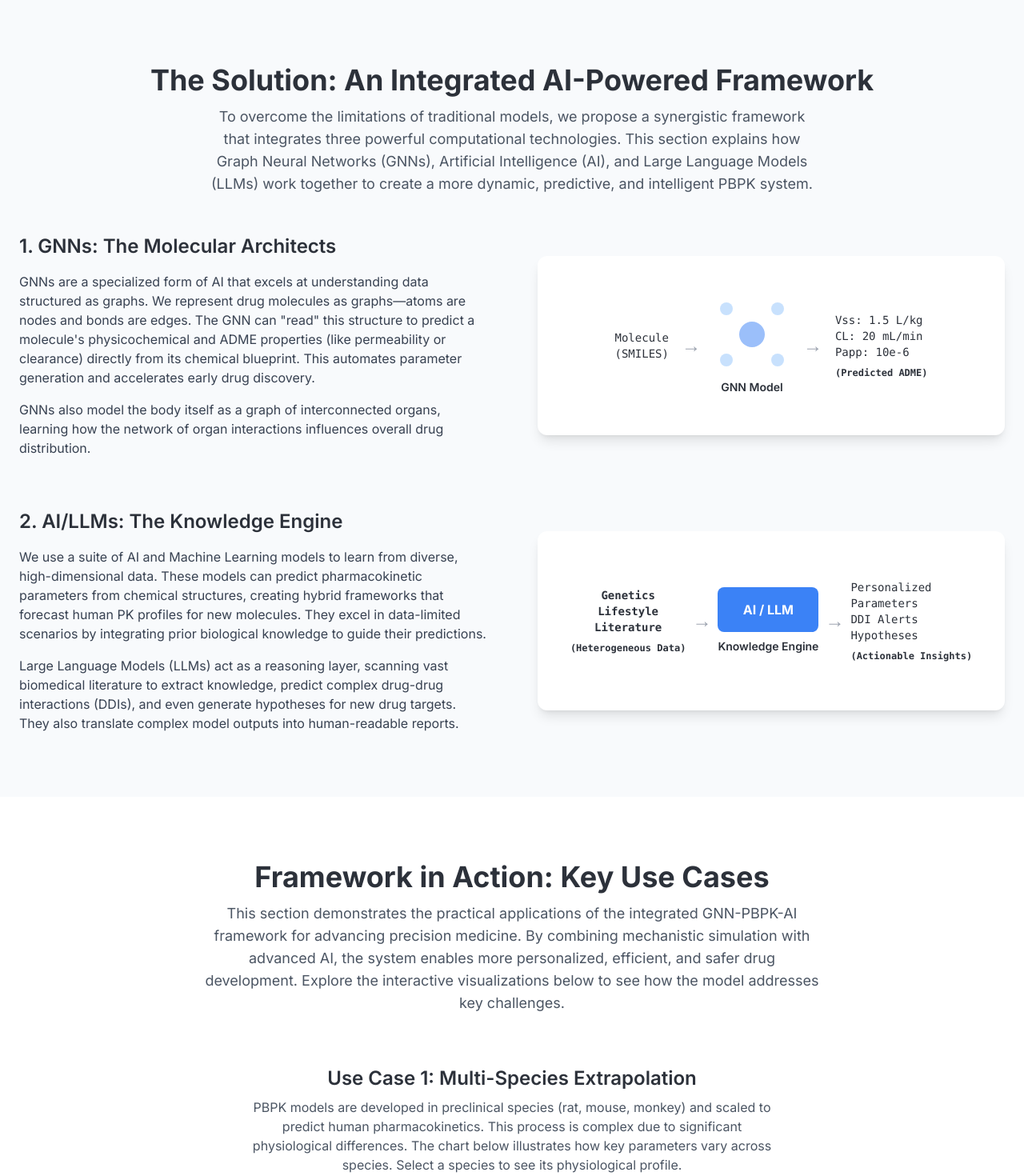
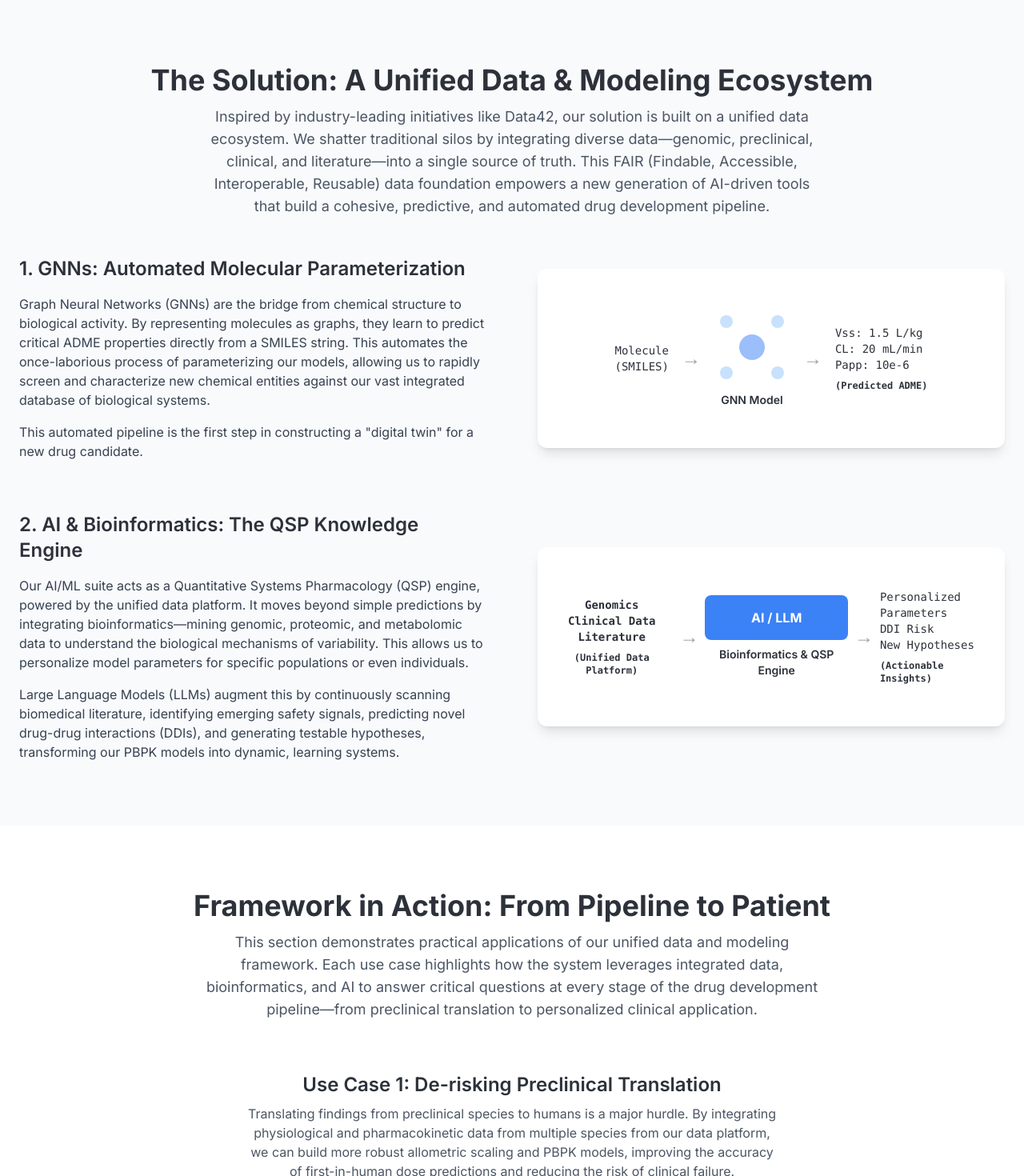
Before and after one commit to PriKalra/precision-med-narrative-framework, a React (Vite) app: page / in a window 1280 px wide. Shown: the part 2400-3870 px from the top of the page at 80% size. Built offline with nearby package versions, Linux system fonts and the light colour scheme.

Commit message:
Refactor: Integrate Data42 content and tell a story
Integrate Data42 content to create a narrative connecting data, automation, bioinformatics, PBPK, and QSP modeling for drug discovery.

```diff
--- a/src/components/sections/SolutionSection.tsx
+++ b/src/components/sections/SolutionSection.tsx
@@ -7,17 +7,17 @@ const SolutionSection: React.FC<{ id: string }> = ({ id }) => {
         <section id={id} className="py-20 min-h-screen">
             <div className="container mx-auto px-6">
                 <div className="text-center mb-12">
-                    <h2 className="text-3xl md:text-4xl font-bold mb-3">The Solution: An Integrated AI-Powered Framework</h2>
-                    <p className="text-lg text-gray-600 max-w-3xl mx-auto">To overcome the limitations of traditional models, we propose a synergistic framework that integrates three powerful computational technologies. This section explains how Graph Neural Networks (GNNs), Artificial Intelligence (AI), and Large Language Models (LLMs) work together to create a more dynamic, predictive, and intelligent PBPK system.</p>
+                    <h2 className="text-3xl md:text-4xl font-bold mb-3">The Solution: A Unified Data & Modeling Ecosystem</h2>
+                    <p className="text-lg text-gray-600 max-w-3xl mx-auto">Inspired by industry-leading initiatives like Data42, our solution is built on a unified data ecosystem. We shatter traditional silos by integrating diverse data—genomic, preclinical, clinical, and literature—into a single source of truth. This FAIR (Findable, Accessible, Interoperable, Reusable) data foundation empowers a new generation of AI-driven tools that build a cohesive, predictive, and automated drug development pipeline.</p>
                 </div>
 
                 <div className="space-y-16">
                     <FadeIn>
                         <div className="lg:grid lg:grid-cols-2 lg:gap-16 items-center">
                             <div>
-                                <h3 className="text-2xl font-semibold mb-4">1. GNNs: The Molecular Architects</h3>
-                                <p className="text-gray-700 mb-4">GNNs are a specialized form of AI that excels at understanding data structured as graphs. We represent drug molecules as graphs—atoms are nodes and bonds are edges. The GNN can "read" this structure to predict a molecule's physicochemical and ADME properties (like permeability or clearance) directly from its chemical blueprint. This automates parameter generation and accelerates early drug discovery.</p>
-                                <p className="text-gray-700">GNNs also model the body itself as a graph of interconnected organs, learning how the network of organ interactions influences overall drug distribution.</p>
+                                <h3 className="text-2xl font-semibold mb-4">1. GNNs: Automated Molecular Parameterization</h3>
+                                <p className="text-gray-700 mb-4">Graph Neural Networks (GNNs) are the bridge from chemical structure to biological activity. By representing molecules as graphs, they learn to predict critical ADME properties directly from a SMILES string. This automates the once-laborious process of parameterizing our models, allowing us to rapidly screen and characterize new chemical entities against our vast integrated database of biological systems.</p>
+                                <p className="text-gray-700">This automated pipeline is the first step in constructing a "digital twin" for a new drug candidate.</p>
                             </div>
                             <div className="mt-10 lg:mt-0 p-4 bg-white rounded-xl shadow-lg">
                                 <div className="flex items-center justify-center h-48 space-x-4">
@@ -49,29 +49,29 @@ const SolutionSection: React.FC<{ id: string }> = ({ id }) => {
                             <div className="mt-10 lg:mt-0 p-4 bg-white rounded-xl shadow-lg lg:order-last">
                                 <div className="flex items-center justify-center h-48 space-x-2 text-center">
                                     <div className="text-sm font-mono">
-                                        <p className="font-bold">Genetics</p>
-                                        <p className="font-bold">Lifestyle</p>
+                                        <p className="font-bold">Genomics</p>
+                                        <p className="font-bold">Clinical Data</p>
                                         <p className="font-bold">Literature</p>
-                                        <span className="text-xs font-semibold mt-2 block">(Heterogeneous Data)</span>
+                                        <span className="text-xs font-semibold mt-2 block">(Unified Data Platform)</span>
                                     </div>
                                     <span className="text-2xl text-gray-400">&rarr;</span>
                                     <div className="text-center">
                                         <div className="p-4 bg-blue-500 rounded-lg text-white font-bold">AI / LLM</div>
-                                        <span className="text-sm font-semibold mt-2 block">Knowledge Engine</span>
+                                        <span className="text-sm font-semibold mt-2 block">Bioinformatics & QSP Engine</span>
                                     </div>
                                     <span className="text-2xl text-gray-400">&rarr;</span>
                                     <div className="text-left text-sm font-mono">
                                         <p>Personalized<br/>Parameters</p>
-                                        <p>DDI Alerts</p>
-                                        <p>Hypotheses</p>
+                                        <p>DDI Risk</p>
+                                        <p>New Hypotheses</p>
                                         <span className="text-xs font-semibold mt-2 block">(Actionable Insights)</span>
                                     </div>
                                 </div>
                             </div>
                             <div className="lg:order-first">
-                                <h3 className="text-2xl font-semibold mb-4">2. AI/LLMs: The Knowledge Engine</h3>
-                                <p className="text-gray-700 mb-4">We use a suite of AI and Machine Learning models to learn from diverse, high-dimensional data. These models can predict pharmacokinetic parameters from chemical structures, creating hybrid frameworks that forecast human PK profiles for new molecules. They excel in data-limited scenarios by integrating prior biological knowledge to guide their predictions.</p>
-                                <p className="text-gray-700">Large Language Models (LLMs) act as a reasoning layer, scanning vast biomedical literature to extract knowledge, predict complex drug-drug interactions (DDIs), and even generate hypotheses for new drug targets. They also translate complex model outputs into human-readable reports.</p>
+                                <h3 className="text-2xl font-semibold mb-4">2. AI & Bioinformatics: The QSP Knowledge Engine</h3>
+                                <p className="text-gray-700 mb-4">Our AI/ML suite acts as a Quantitative Systems Pharmacology (QSP) engine, powered by the unified data platform. It moves beyond simple predictions by integrating bioinformatics—mining genomic, proteomic, and metabolomic data to understand the biological mechanisms of variability. This allows us to personalize model parameters for specific populations or even individuals.</p>
+                                <p className="text-gray-700">Large Language Models (LLMs) augment this by continuously scanning biomedical literature, identifying emerging safety signals, predicting novel drug-drug interactions (DDIs), and generating testable hypotheses, transforming our PBPK models into dynamic, learning systems.</p>
                             </div>
                         </div>
                     </FadeIn>
--- a/src/components/sections/UseCasesSection.tsx
+++ b/src/components/sections/UseCasesSection.tsx
@@ -1,3 +1,4 @@
+
 import React from 'react';
 import FadeIn from '../ui/FadeIn';
 import SpeciesComparisonChart from '../use-cases/SpeciesComparisonChart';
@@ -11,34 +12,34 @@ const UseCasesSection: React.FC<{ id: string }> = ({ id }) => {
         <section id={id} className="py-20 min-h-screen bg-white">
             <div className="container mx-auto px-6">
                 <div className="text-center mb-16">
-                    <h2 className="text-3xl md:text-4xl font-bold mb-3">Framework in Action: Key Use Cases</h2>
-                    <p className="text-lg text-gray-600 max-w-3xl mx-auto">This section demonstrates the practical applications of the integrated GNN-PBPK-AI framework for advancing precision medicine. By combining mechanistic simulation with advanced AI, the system enables more personalized, efficient, and safer drug development. Explore the interactive visualizations below to see how the model addresses key challenges.</p>
+                    <h2 className="text-3xl md:text-4xl font-bold mb-3">Framework in Action: From Pipeline to Patient</h2>
+                    <p className="text-lg text-gray-600 max-w-3xl mx-auto">This section demonstrates practical applications of our unified data and modeling framework. Each use case highlights how the system leverages integrated data, bioinformatics, and AI to answer critical questions at every stage of the drug development pipeline—from preclinical translation to personalized clinical application.</p>
                 </div>
 
                 <div className="space-y-20">
                     <FadeIn>
-                        <h3 className="text-2xl font-semibold mb-2 text-center">Use Case 1: Multi-Species Extrapolation</h3>
-                        <p className="text-gray-600 text-center max-w-2xl mx-auto mb-8">PBPK models are developed in preclinical species (rat, mouse, monkey) and scaled to predict human pharmacokinetics. This process is complex due to significant physiological differences. The chart below illustrates how key parameters vary across species. Select a species to see its physiological profile.</p>
+                        <h3 className="text-2xl font-semibold mb-2 text-center">Use Case 1: De-risking Preclinical Translation</h3>
+                        <p className="text-gray-600 text-center max-w-2xl mx-auto mb-8">Translating findings from preclinical species to humans is a major hurdle. By integrating physiological and pharmacokinetic data from multiple species from our data platform, we can build more robust allometric scaling and PBPK models, improving the accuracy of first-in-human dose predictions and reducing the risk of clinical failure.</p>
                         <SpeciesComparisonChart />
                     </FadeIn>
                     <FadeIn>
-                        <h3 className="text-2xl font-semibold mb-2 text-center">Use Case 2: Advanced Clearance Prediction & DDI Utilization</h3>
-                        <p className="text-gray-600 text-center max-w-2xl mx-auto mb-8">Accurate clearance prediction is vital but challenging. A key issue is the "microsome-hepatocyte disconnect," where lab tests using liver microsomes (HLM) often predict higher clearance than tests with whole hepatocytes (HH), the more physiologically relevant system. Our AI models help reconcile this discrepancy, directly impacting the accuracy of drug-drug interaction (DDI) predictions by providing a more reliable estimation of a drug's true intrinsic clearance.</p>
+                        <h3 className="text-2xl font-semibold mb-2 text-center">Use Case 2: AI-Enhanced IVIVE and Clearance Prediction</h3>
+                        <p className="text-gray-600 text-center max-w-2xl mx-auto mb-8">The "microsome-hepatocyte disconnect" exemplifies a classic *in vitro-in vivo* extrapolation (IVIVE) challenge. Our AI models resolve this by learning from a richer dataset that includes not just HLM/HH assays, but also relevant bioinformatics like transporter and enzyme expression data. This provides a more mechanistically sound intrinsic clearance value, directly improving DDI predictions.</p>
                         <ClearancePrediction />
                     </FadeIn>
                     <FadeIn>
-                        <h3 className="text-2xl font-semibold mb-2 text-center">Use Case 3: Enzyme & Transporter Variability via Expression Profiles</h3>
-                        <p className="text-gray-600 text-center max-w-2xl mx-auto mb-8">Drug metabolism is driven by enzymes (like CYPs) and transporters (like MDR1). Their *expression levels* and activity vary hugely between individuals and species. Our model explicitly incorporates this quantitative data to improve predictive precision and better understand drug-drug interactions (DDIs). By integrating these unique expression profiles, the framework can more accurately predict DDI risk and guide personalized drug regimens. Click on the tabs to learn about key players.</p>
+                        <h3 className="text-2xl font-semibold mb-2 text-center">Use Case 3: Personalization via Bioinformatics & Expression Data</h3>
+                        <p className="text-gray-600 text-center max-w-2xl mx-auto mb-8">Individual drug response is highly variable. Our framework directly addresses this by integrating population-scale bioinformatics. By incorporating genomic data on enzyme variants (e.g., CYP polymorphisms) and quantitative proteomics data on transporter expression, we can stratify populations and fine-tune PBPK models to predict outcomes for specific patient subgroups.</p>
                         <EnzymeTabs />
                     </FadeIn>
                     <FadeIn>
-                        <h3 className="text-2xl font-semibold mb-2 text-center">Use Case 4: LLM-Powered Drug-Drug Interaction Explainer ✨</h3>
-                        <p className="text-gray-600 text-center max-w-2xl mx-auto mb-8">Leverage the power of Large Language Models to quickly assess potential drug-drug interactions. Input two common drug names, and our AI will provide a concise explanation of how they might interact, highlighting relevant mechanisms and clinical considerations. This demonstrates how LLMs can enhance clinical decision support.</p>
+                        <h3 className="text-2xl font-semibold mb-2 text-center">Use Case 4: LLM-Powered DDI Assessment</h3>
+                        <p className="text-gray-600 text-center max-w-2xl mx-auto mb-8">Our LLM agent acts as a pharmacologist's assistant. Trained on our curated knowledge graph of literature, clinical data, and regulatory documents, it can rapidly synthesize information to explain complex DDI mechanisms. This moves beyond simple alerts to provide actionable, context-rich insights for clinical decision support.</p>
                         <DDIExplainer />
                     </FadeIn>
                      <FadeIn>
-                        <h3 className="text-2xl font-semibold mb-2 text-center">Use Case 5: Interactive PBPK Model Builder</h3>
-                        <p className="text-gray-600 text-center max-w-2xl mx-auto mb-8">This tool demonstrates the core data integration step of the framework. Enter a drug molecule's SMILES string to simulate its physicochemical parameterization via a GNN. These properties are then combined with physiological data (from sources like NHANES) to populate the foundational parameters of a PBPK model, ready for simulation.</p>
+                        <h3 className="text-2xl font-semibold mb-2 text-center">Use Case 5: Automated PBPK Model Assembly</h3>
+                        <p className="text-gray-600 text-center max-w-2xl mx-auto mb-8">This tool demonstrates the automated synthesis at the heart of our framework. A GNN auto-generates drug-specific parameters from a simple molecular structure. These are instantly combined with curated, system-specific physiological data drawn from our unified platform. The result is a foundational PBPK model, ready for simulation in seconds, not weeks.</p>
                         <PBPKModelBuilder />
                     </FadeIn>
                 </div>
```
Also changed, not shown: src/components/sections/FutureSection.tsx (+12 -12 lines), src/components/use-cases/PBPKModelBuilder.tsx (+4 -4 lines).
